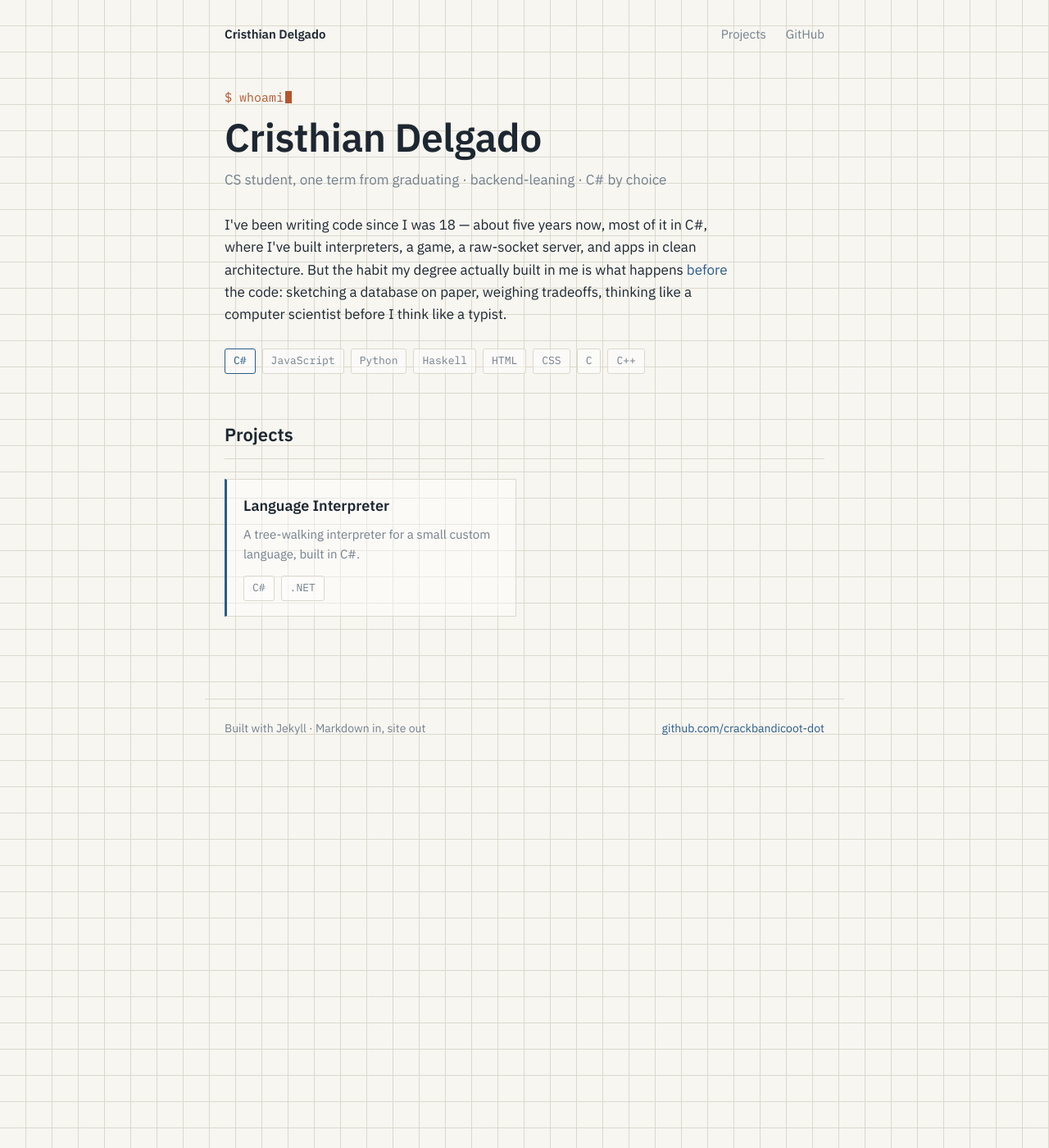
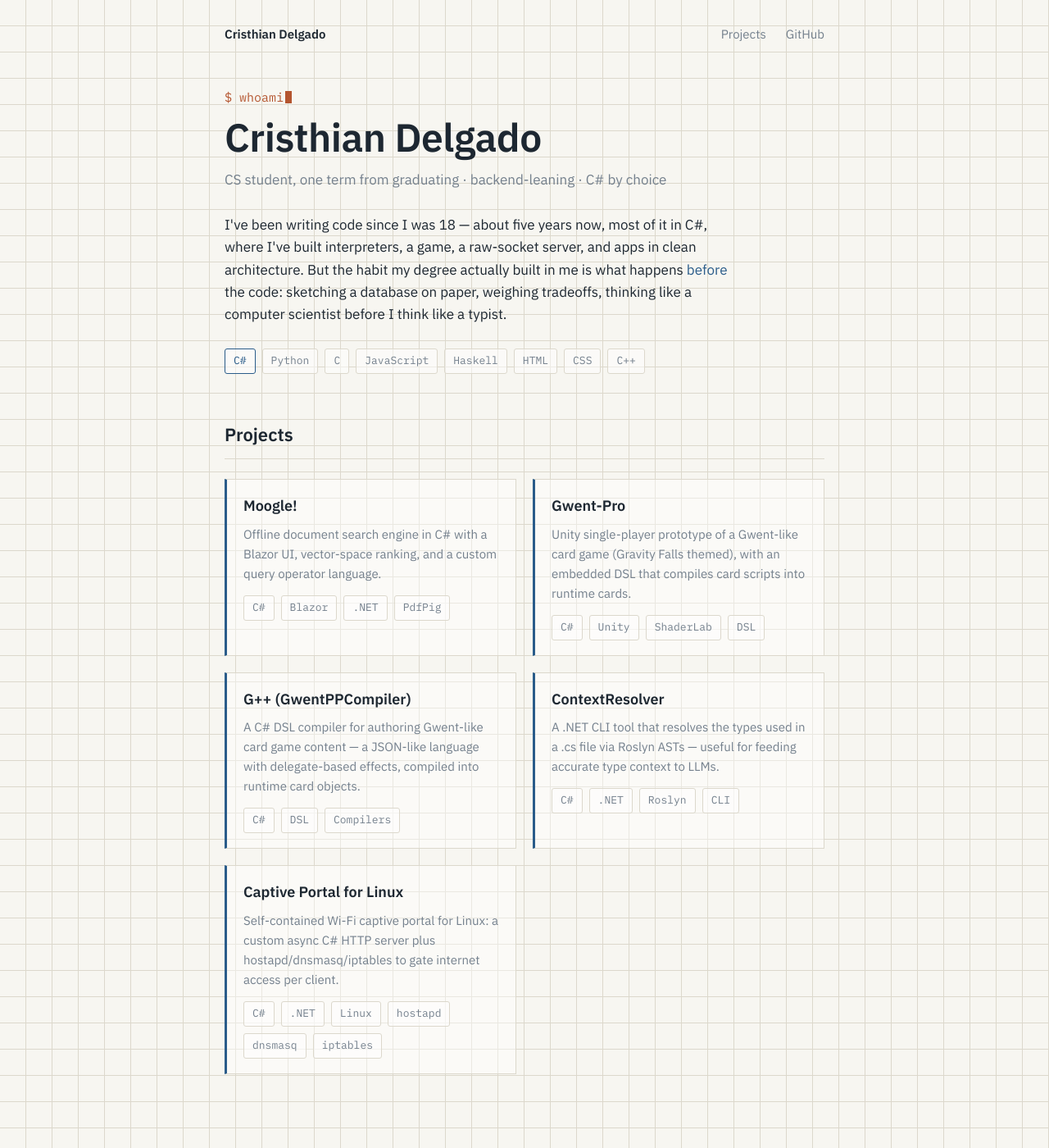
Before and after one commit to crackbandicoot-dot/crackbandicoot-dot.github.io, a Jekyll site: the page built from index.html, in a window 1280 px wide and 1400 px high. Shown: the whole window at 82% size. Built offline with Jekyll 4.4.1, drawn with Linux system fonts in a browser that asks for light colours; part of the change alters nothing that is shown.

Commit message:
feat: Add some of my C# projects

````diff
--- /dev/null
+++ b/_projects/captive-portal.md
@@ -0,0 +1,66 @@
+---
+title: "Captive Portal for Linux"
+description: "Self-contained Wi-Fi captive portal for Linux: a custom async C# HTTP server plus hostapd/dnsmasq/iptables to gate internet access per client."
+tech: [C#, ".NET", Linux, hostapd, dnsmasq, iptables]
+date: 2026-01-01 # TODO: set actual date
+repo: https://github.com/crackbandicoot-dot/CaptivePortal
+---
+
+## Overview
+
+A lightweight captive portal solution that turns a Linux machine into a Wi-Fi
+access point with a login page, controlling which connected clients get internet
+access. It's made of four pieces working together:
+
+1. A **C# HTTP server**, built from scratch on raw sockets, that serves the login
+   page and handles authentication.
+2. **hostapd** to create the Wi-Fi access point itself.
+3. **dnsmasq** for DHCP and DNS, including redirecting clients to the portal.
+4. **iptables**, driven from the C# app, to allow or block a client's traffic
+   once they log in or out.
+
+When a client connects and tries to browse, they're redirected to the login page;
+after successful authentication their IP/MAC is allowed through the firewall
+until they log out.
+
+## Architecture
+
+The C# application is organized around a few key pieces: an async HTTP server
+(`CaptivePortalServer`) built on `AsyncHttpServerBase`, a `LoginService` that
+checks credentials against a user repository, and an internet-access controller
+that translates login/logout events into `iptables` rules. On login, the flow is:
+
+`Client → HTTPServer → LoginService → UserRepository (lookup)` and, if valid,
+`LoginService → TrafficController → iptables (allow rules)`; invalid credentials
+return a 401 instead.
+
+The project ships a **mock** user repository and a **mock** internet-access
+controller by default, so the interfaces (`IUserRepository`,
+`IInternetAccesController`) are meant to be swapped for real implementations
+(e.g., a database and a production-grade traffic controller) rather than shipped
+as-is.
+
+## Design decisions
+
+- Wrote the **HTTP server from scratch** on sockets instead of using
+  `HttpListener`/Kestrel, keeping the project dependency-free and giving full
+  control over the request lifecycle needed for captive-portal redirects.
+- Kept **network plumbing** (hostapd/dnsmasq/iptables) as external tools and
+  config files rather than reimplementing AP/DHCP/firewall logic in C#, since
+  those are already mature, well-understood Linux components.
+- Defined `IUserRepository` and `IInternetAccesController` as interfaces with
+  mock implementations, so the authentication and traffic-control logic can be
+  swapped out (real database, real firewall backend) without touching the HTTP
+  layer.
+- Tracked sessions by **IP/MAC** rather than cookies or tokens, matching how a
+  captive portal naturally identifies devices on the local network segment.
+
+## What I learned
+
+- Building an asynchronous HTTP server directly on sockets, including parsing
+  raw HTTP requests and responses by hand.
+- Orchestrating Linux networking tools (`hostapd`, `dnsmasq`, `iptables`) from
+  an application layer to control real network access.
+- Designing around ARP-cache and MAC-resolution quirks (the controller depends
+  on the ARP cache being populated) as a practical constraint of working at the
+  network layer instead of purely in application code.
--- /dev/null
+++ b/_projects/context-resolver.md
@@ -0,0 +1,32 @@
+---
+title: "ContextResolver"
+description: "A .NET CLI tool that resolves the types used in a .cs file via Roslyn ASTs — useful for feeding accurate type context to LLMs."
+tech: [C#, ".NET", Roslyn, CLI]
+date: 2026-01-01 # TODO: set actual date
+repo: https://github.com/crackbandicoot-dot/ContextResolver
+---
+
+## Overview
+
+ContextResolver is a dotnet tool (still in beta) that analyzes a `.cs` file and
+resolves the types used within it, using Abstract Syntax Trees via the Roslyn
+API. The stated use case is feeding precise, resolved type information to LLMs
+— particularly handy in chat-based coding assistants or agents that need
+accurate context about a file's dependencies without having to load or explain
+an entire codebase.
+
+## Design decisions
+
+- Built on **Roslyn's AST APIs** rather than regex or naive text parsing, so
+  type resolution reflects the actual C# semantics (namespaces, using
+  directives, generics) instead of guessing from syntax alone.
+- Packaged as a **dotnet tool** (CLI) so it can be dropped into any workflow —
+  including being invoked by an LLM-based agent as a subprocess — without
+  requiring a library reference in the target project.
+
+## What I learned
+
+- Working with the Roslyn compiler platform to walk and query C# syntax trees
+  for semantic (not just syntactic) information.
+- Designing a small tool specifically to serve as context-gathering
+  infrastructure for LLM-assisted coding workflows.
--- /dev/null
+++ b/_projects/gwent-plus-plus-interpreter.md
@@ -0,0 +1,73 @@
+---
+title: "G++ (GwentPPCompiler)"
+description: "A C# DSL compiler for authoring Gwent-like card game content — a JSON-like language with delegate-based effects, compiled into runtime card objects."
+tech: [C#, DSL, Compilers]
+date: 2026-01-01 # TODO: set actual date
+repo: https://github.com/crackbandicoot-dot/GwentPlusPlusInterpeter
+---
+
+## Overview
+
+GwentPPCompiler implements **G++**, a domain-specific language for defining
+cards and effects for Gwent-style card games. It reads a G++ program, tokenizes
+and parses it into an AST, executes it, collects the card definitions it
+produces, and converts them into a host application's own card objects via a
+user-provided `ICardFactory`. The repository is the language and compiler
+layer only — not a game itself — meant to be embedded in a larger project (as
+it is, for example, in the companion `Gwent-Pro` Unity prototype).
+
+The language itself is a **JSON-like structure with delegates**:
+
+- Block declarations such as `card { ... }`, `effect { ... }`, `Params { ... }`,
+  and `Selector { ... }`.
+- Delegate-style behavior for effect bodies, e.g.
+  `Action: (targets, context) => { ... }` and `Predicate: (unit) => ...`.
+- A composable activation pipeline where `OnActivation` chains an `Effect`, a
+  `Selector`, and a `PostAction`.
+- General-purpose constructs: variables, arithmetic/boolean expressions, `if`,
+  `while`, `for`, ternary expressions, lists, and `print(...)`.
+
+## Architecture
+
+The compiler is a straightforward pipeline: `LexerStream` tokenizes the source,
+`ProgramParser` builds an AST, executing the AST populates an evaluation
+context, and the card definitions collected there are handed to the host's
+`ICardFactory` to produce runtime `ICard` instances. The public surface is a
+single facade:
+
+```csharp
+DSL.Compiler.Compile(string programString, ICardFactory cardFactory, Action<string> printFunction)
+```
+
+Internally this is organized into a **Lexer** (`Token`, `TokenType`), a
+**Parser** (`ProgramParser`, `ExpressionParser`, statement parsing), and an
+**AST/Evaluator** layer that executes the parsed program and exposes results
+through the `Compiler` facade.
+
+## Design decisions
+
+- Delegated **card object creation** to a host-supplied `ICardFactory` instead
+  of hardcoding a card model in the compiler, so any game can plug in its own
+  runtime card representation.
+- Chose a **JSON-like block syntax with embedded delegate expressions** rather
+  than a fully custom imperative syntax, aiming for something readable to
+  someone used to card-game data files while still allowing arbitrary effect
+  logic.
+- Injected the `print(...)` output via a callback (`printFunction`) rather than
+  writing to the console directly, keeping the DSL runtime decoupled from any
+  particular I/O environment (useful since it's meant to run inside a game
+  engine like Unity).
+- Structured `OnActivation` as a chain of `Effect` → `Selector` → `PostAction`,
+  separating "what happens", "who it targets", and "what happens after" as
+  distinct, reusable pieces.
+
+## What I learned
+
+- Writing a hand-built lexer, parser, and evaluator for a custom language,
+  including handling delegate/lambda-like syntax inside a data-oriented
+  format.
+- Designing a compiler's public API around a factory-injection pattern so the
+  same language core can serve multiple, unrelated host applications (a plain
+  test harness and a Unity game, in this case).
+- Balancing a data-description language (JSON-like) with the need for real
+  conditional/looping logic inside effects.
--- /dev/null
+++ b/_projects/gwent-pro.md
@@ -0,0 +1,58 @@
+---
+title: "Gwent-Pro"
+description: "Unity single-player prototype of a Gwent-like card game (Gravity Falls themed), with an embedded DSL that compiles card scripts into runtime cards."
+tech: [C#, Unity, ShaderLab, DSL]
+date: 2026-01-01 # TODO: set actual date
+repo: https://github.com/crackbandicoot-dot/Gwent-Pro
+---
+
+## Overview
+
+Gwent-Pro is a Unity-based single-player prototype of a Gwent-like card game,
+themed around Gravity Falls. It combines a Unity front end (scenes, prefabs, UI)
+with a small in-game rule engine and an embedded domain-specific language that
+compiles card-definition scripts into runtime card objects.
+
+The project brings together three layers:
+
+- **Unity front end** (`Assets/Scripts`) — `GameManager` and related
+  MonoBehaviours drive the game loop, turns, and UI (hand, drag/drop, card
+  display).
+- **Game rule model** (`Assets/GwentLogic`) — interfaces and structures for
+  context, cards, decks, board, and hand.
+- **Embedded DSL compiler** (`Assets/GwentPPCompiler`) — parses and executes
+  card-definition scripts, producing `ICard` instances through an
+  `ICardFactory`, with effects wired in as `DynamicEffect`.
+
+## Architecture
+
+`GameManager` coordinates players and turns and calls into `GwentLogic` for rule
+enforcement; `GwentLogic`'s `Context` implementations expose the accessors that
+card effects operate on. Card content itself isn't hardcoded in C# — it's
+authored in the DSL and compiled at runtime via
+`Compiler.Compile(programString, cardFactory, printFunction)`, which returns a
+set of `ICard` objects that the Unity layer can populate decks and prefabs with.
+UI components (`HandScript`, drag/drop, `CardDisplay`) present those cards and
+forward player actions back to `GameManager`.
+
+## Design decisions
+
+- Kept the **card content as data** (DSL scripts) instead of C# classes per
+  card, so new cards and effects can be authored without touching or
+  recompiling the Unity project.
+- Separated the **rule model** (`GwentLogic`) from the **Unity presentation
+  layer** (`Scripts`), so game logic doesn't depend on MonoBehaviours or scene
+  state directly.
+- Reused the same DSL compiler design (`Compiler.Compile` +
+  `ICardFactory`) as the standalone `GwentPlusPlusInterpeter` project, letting
+  the interpreter be developed and reasoned about independently of the Unity
+  integration.
+
+## What I learned
+
+- Integrating a custom-built compiler/interpreter into a game engine, including
+  bridging DSL-produced data into engine-native objects via a factory pattern.
+- Structuring a Unity project so gameplay logic stays testable and separate
+  from MonoBehaviours and scene wiring.
+- Working with third-party Unity packages (LeanTween for tweening, TextMesh Pro
+  for UI text) alongside custom systems.
--- a/_projects/interpreter.md
+++ /dev/null
@@ -1,24 +0,0 @@
----
-title: "Language Interpreter"
-description: "A tree-walking interpreter for a small custom language, built in C#."
-tech: [C#, ".NET"]
-date: 2025-06-01
-repo: https://github.com/crackbandicoot-dot/CHANGE-ME-repo-name
----
-
-## Overview
-
-<!-- Replace this with the real writeup — this file just demonstrates the format. -->
-A lexer, parser, and tree-walking evaluator for a small language, written from
-scratch in C# with no parser-generator dependency.
-
-## Design decisions
-
-Before writing any code, I sketched the grammar on paper and worked through
-how the parser would handle precedence and error recovery, since retrofitting
-those into a hand-rolled recursive-descent parser later is expensive.
-
-## What I learned
-
-- Lexing/parsing theory turned into working code
-- How error handling shapes a language's usability, not just its correctness
--- /dev/null
+++ b/_projects/moogle.md
@@ -0,0 +1,64 @@
+---
+title: "Moogle!"
+description: "Offline document search engine in C# with a Blazor UI, vector-space ranking, and a custom query operator language."
+tech: [C#, Blazor, .NET, PdfPig]
+date: 2026-01-01 # TODO: set actual date
+repo: https://github.com/crackbandicoot-dot/Moogle
+---
+
+## Overview
+
+Moogle! is an offline search engine that indexes `.txt` and `.pdf` documents from a
+configurable folder and lets you search them through a Blazor web interface. It was
+built as a Programming I project for the Faculty of Mathematics and Computer Science
+at the University of Havana (2021–2022 courses).
+
+Under the hood it combines a **vector-space model with cosine similarity** for
+relevance ranking with a small **query operator language**:
+
+- `^word` — the word must exist in the document.
+- `!word` — the word must not exist.
+- `*word` — boosts the importance of that word in the ranking.
+
+Results come back with a title, a context snippet, and the matched pages, and the
+engine caches the last query so repeated searches don't get recomputed.
+
+## Architecture
+
+The codebase is split into clear layers:
+
+- `MoogleEngine/` — search logic, document reading (via `PdfPig` for PDFs), text
+  normalization, vectorization, the query compiler, and ranking.
+- `MoogleUI/` — the Blazor web interface.
+- `MoogleController/` — a small desktop controller to start/stop the UI.
+- `Shared/` — interfaces (`ISearchService`, `IConfigurationService`) and shared
+  models (`SearchItem`, `SearchResult`) used across layers.
+
+At query time, the flow is: load `appconfig.json` → read and vectorize the corpus →
+compile the query string into an operator expression tree → score every page by
+combining cosine similarity with operator evaluation over term frequencies → rank
+and return results.
+
+## Design decisions
+
+- Separated the **search engine** from the **UI** behind shared interfaces
+  (`ISearchService`, `IConfigurationService`), so the Blazor front end and the
+  desktop controller can both drive the same engine without depending on its
+  internals.
+- Built a small **operator compiler** (lexer → parser → operator tree) instead of
+  hardcoding `^`, `!`, `*` handling inline, so query semantics are explicit and
+  testable on their own.
+- Chose a classic **vector-space / cosine similarity** ranking model for
+  simplicity and explainability over a more opaque scoring approach, which fit
+  the scope of a coursework project.
+- Cached the last query result to avoid recomputing scores when a user re-runs
+  or slightly tweaks the same search.
+
+## What I learned
+
+- How to implement a vector-space retrieval model and cosine similarity ranking
+  from scratch, rather than relying on an existing search library.
+- Designing a small custom query language (lexer, parser, operator tree) and
+  wiring it into a scoring pipeline.
+- Structuring a C#/.NET solution into separate projects (engine, UI, controller,
+  shared contracts) so responsibilities stay decoupled.
--- a/index.html
+++ b/index.html
@@ -18,12 +18,13 @@ title: Cristhian Delgado — CS student & backend developer
 
   <ul class="tag-row tag-row--skills">
     <li class="tag tag--primary">C#</li>
+    <li class="tag">Python</li>
+    <li class="tag">C</li>
     <li class="tag">JavaScript</li>
-    <li class="tag">Python</li>
     <li class="tag">Haskell</li>
     <li class="tag">HTML</li>
     <li class="tag">CSS</li>
-    <li class="tag">C</li>
+
     <li class="tag" title="reluctantly">C++</li>
   </ul>
 </section>
````
